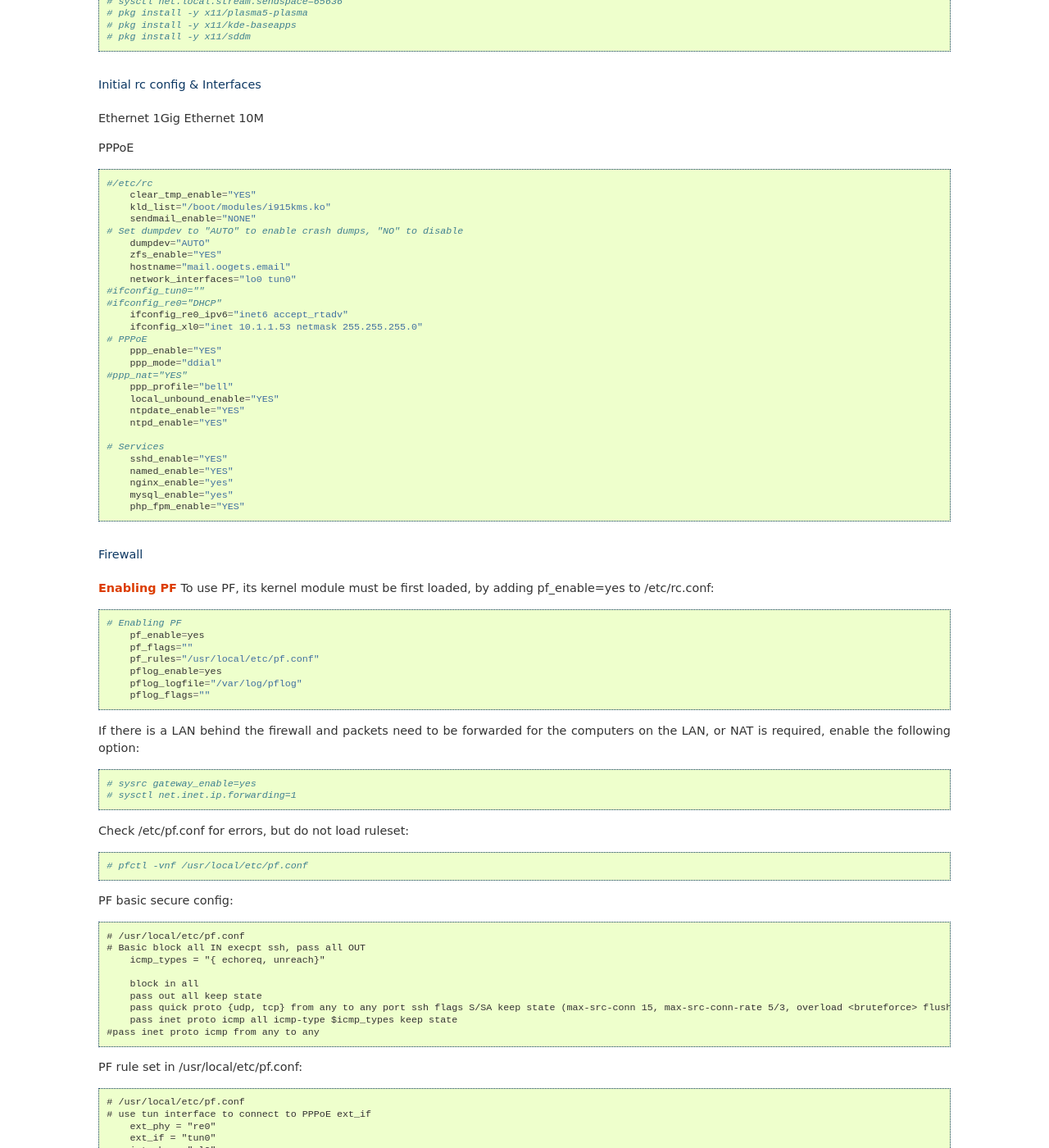
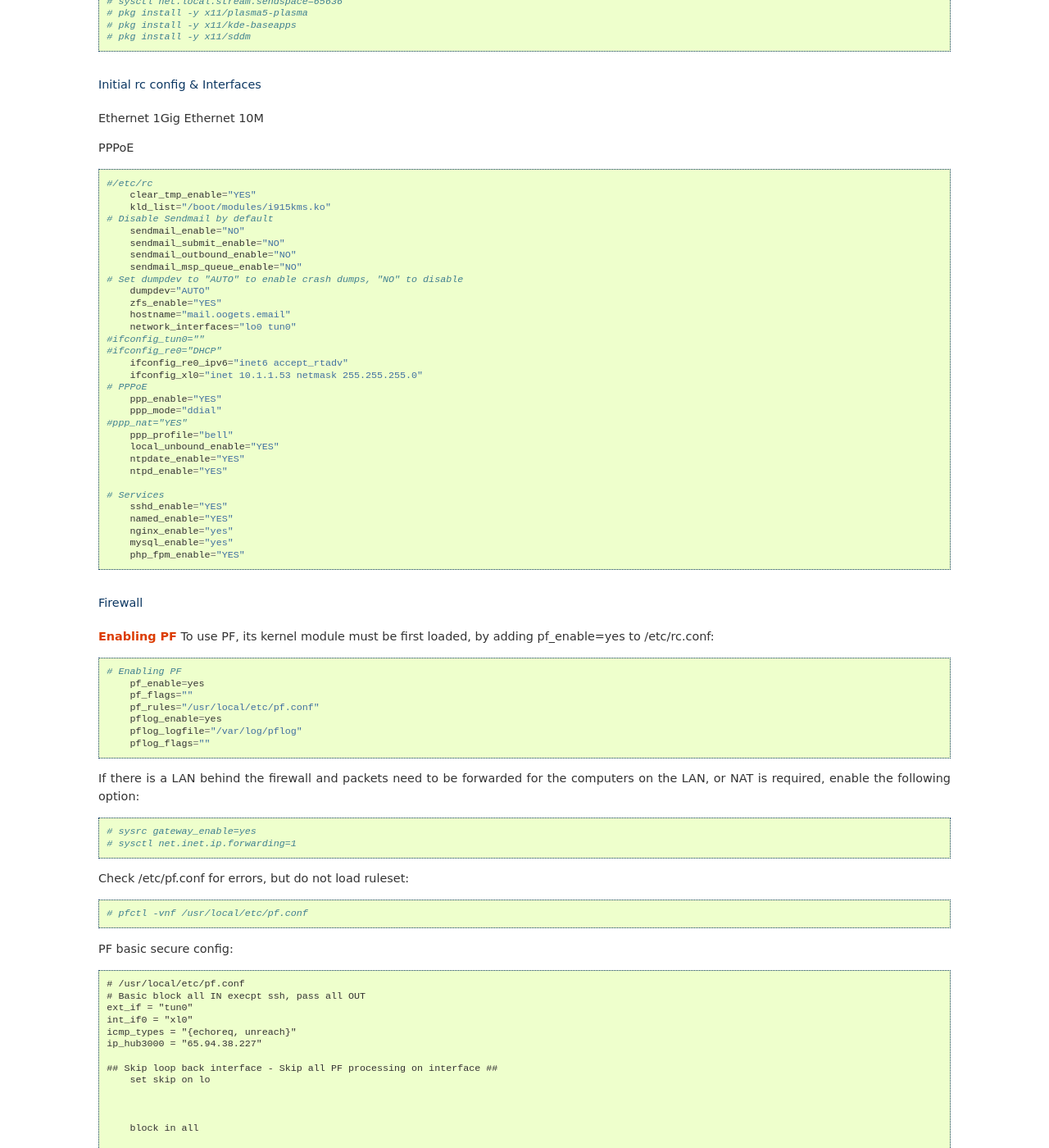
Before and after one commit to melanee/FEMP, a Sphinx documentation site: the page built from source/doc/Install.rst, in a window 1280 px wide and 1400 px high, scrolled down 1423 px. Shown: the whole window at 82% size. Built offline with Sphinx 7.4.7, drawn with Linux system fonts in a browser that asks for light colours; some of the changed text lies outside the part shown.

Commit message:
update rc.conf and pf.conf

```diff
--- a/source/doc/Install.rst
+++ b/source/doc/Install.rst
@@ -94,7 +94,11 @@ PPPoE
    #/etc/rc
        clear_tmp_enable="YES"
        kld_list="/boot/modules/i915kms.ko"
-       sendmail_enable="NONE"
+   # Disable Sendmail by default
+       sendmail_enable="NO"
+       sendmail_submit_enable="NO"
+       sendmail_outbound_enable="NO"
+       sendmail_msp_queue_enable="NO"
    # Set dumpdev to "AUTO" to enable crash dumps, "NO" to disable
        dumpdev="AUTO"
        zfs_enable="YES"
@@ -149,13 +153,24 @@ PF basic secure config::
 
    # /usr/local/etc/pf.conf
    # Basic block all IN execpt ssh, pass all OUT
-       icmp_types = "{ echoreq, unreach}"
+   ext_if = "tun0"
+   int_if0 = "xl0"
+   icmp_types = "{echoreq, unreach}"
+   ip_hub3000 = "65.94.38.227"
+
+   ## Skip loop back interface - Skip all PF processing on interface ##
+       set skip on lo
+
+
 
        block in all
+
+   ## Blocking spoofed packets
+       antispoof quick for $ext_if
+
        pass out all keep state
-       pass quick proto {udp, tcp} from any to any port ssh flags S/SA keep state (max-src-conn 15, max-src-conn-rate 5/3, overload <bruteforce> flush global)
        pass inet proto icmp all icmp-type $icmp_types keep state
-   #pass inet proto icmp from any to any
+       pass in quick on $ext_if inet proto {tcp, udp} from $ip_hub3000 to ($ext_if) port ssh flags S/SA keep state (max-src-conn 15, max-src-conn-rate 5/3)
 
 
 PF rule set in /usr/local/etc/pf.conf::
```
